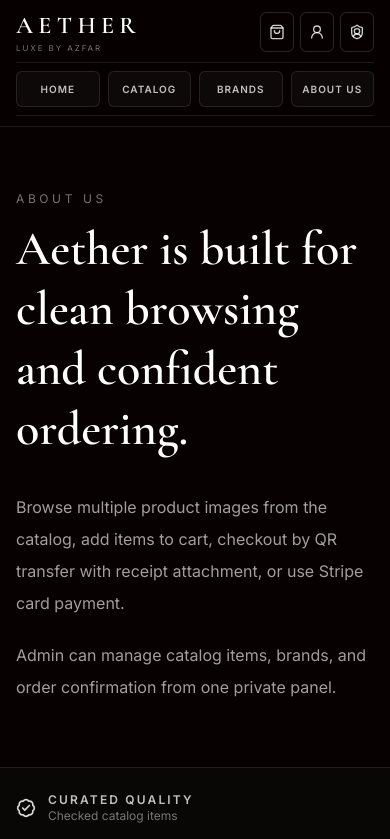
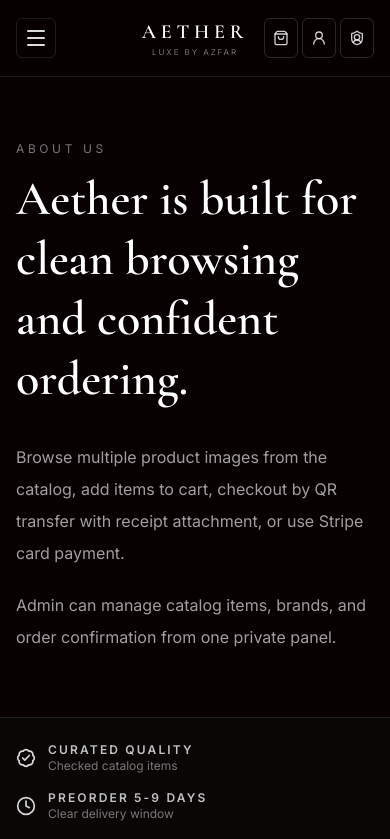
Before and after one commit to nezzotrader/aether.luxe, a Next.js app: page /about in a window 390 px wide. Shown: the top 839 px of the page. Built offline with nearby package versions, Linux system fonts and the light colour scheme.

Commit message:
kepala banaa

```diff
--- a/src/components/CartLink.tsx
+++ b/src/components/CartLink.tsx
@@ -10,10 +10,10 @@ export function CartLink() {
   return (
     <Link
       href="/cart"
-      className="relative inline-flex h-10 items-center justify-center gap-2 rounded-md border border-white/15 px-2 text-sm text-white/80 transition hover:border-white/35 hover:text-white sm:px-3"
+      className="relative inline-flex h-10 items-center justify-center gap-2 rounded-md border border-white/15 px-2 text-sm text-white/80 transition hover:border-white/35 hover:text-white md:px-3"
     >
       <ShoppingBag className="size-4" aria-hidden="true" />
-      <span className="hidden sm:inline">Cart</span>
+      <span className="hidden md:inline">Cart</span>
       {count ? (
         <span className="absolute -right-2 -top-2 grid size-5 place-items-center rounded-full bg-white text-xs font-bold text-black">
           {count}
--- a/src/components/Header.tsx
+++ b/src/components/Header.tsx
@@ -1,6 +1,7 @@
 import Link from "next/link";
 import { Search, ShieldUser, UserRound } from "lucide-react";
 import { CartLink } from "./CartLink";
+import { MobileMenu } from "./MobileMenu";
 
 type HeaderProps = {
   search?: string;
@@ -18,7 +19,41 @@ export function Header({ search = "", showSearch = true }: HeaderProps) {
   return (
     <header className="border-b border-white/10 bg-[#070102]/95">
       <div className="mx-auto grid w-full max-w-7xl gap-2 px-4 py-2.5 sm:gap-3 sm:px-6 sm:py-4 lg:px-8">
-        <div className="grid grid-cols-[minmax(0,1fr)_auto] items-center gap-2 md:grid-cols-[1fr_auto_1fr] md:gap-3">
+        <div className="relative flex h-14 items-center justify-between md:hidden">
+          <MobileMenu navItems={NAV_ITEMS} />
+
+          <Link
+            href="/"
+            className="absolute left-1/2 top-1/2 flex -translate-x-1/2 -translate-y-1/2 flex-col items-center text-center"
+          >
+            <span className="font-display text-xl font-semibold uppercase tracking-[0.24em] text-white">
+              Aether
+            </span>
+            <span className="text-[8px] uppercase tracking-[0.24em] text-white/45">
+              Luxe by Azfar
+            </span>
+          </Link>
+
+          <div className="ml-auto flex items-center justify-end gap-1">
+            <CartLink />
+            <Link
+              href="/orders"
+              className="inline-flex h-10 items-center justify-center gap-2 rounded-md border border-white/15 px-2 text-sm text-white/80 transition hover:border-white/35 hover:text-white md:px-3"
+            >
+              <UserRound className="size-4" aria-hidden="true" />
+              <span className="hidden md:inline">Profile</span>
+            </Link>
+            <Link
+              href="/admin"
+              className="inline-flex h-10 items-center justify-center gap-2 rounded-md border border-white/15 px-2 text-xs font-semibold uppercase tracking-[0.12em] text-white/80 transition hover:border-white/35 hover:text-white md:px-3"
+            >
+              <ShieldUser className="size-4" aria-hidden="true" />
+              <span className="hidden md:inline">Admin</span>
+            </Link>
+          </div>
+        </div>
+
+        <div className="hidden items-center gap-3 md:grid md:grid-cols-[1fr_auto_1fr]">
           <nav className="hidden items-center gap-7 md:flex">
             {NAV_ITEMS.map((item) => (
               <Link
@@ -44,32 +79,20 @@ export function Header({ search = "", showSearch = true }: HeaderProps) {
             <CartLink />
             <Link
               href="/orders"
-              className="inline-flex h-10 items-center justify-center gap-2 rounded-md border border-white/15 px-2 text-sm text-white/80 transition hover:border-white/35 hover:text-white sm:px-3"
+              className="inline-flex h-10 items-center justify-center gap-2 rounded-md border border-white/15 px-2 text-sm text-white/80 transition hover:border-white/35 hover:text-white md:px-3"
             >
               <UserRound className="size-4" aria-hidden="true" />
-              <span className="hidden sm:inline">Profile</span>
+              <span className="hidden md:inline">Profile</span>
             </Link>
             <Link
               href="/admin"
-              className="inline-flex h-10 items-center justify-center gap-2 rounded-md border border-white/15 px-2 text-xs font-semibold uppercase tracking-[0.12em] text-white/80 transition hover:border-white/35 hover:text-white sm:px-3"
+              className="inline-flex h-10 items-center justify-center gap-2 rounded-md border border-white/15 px-2 text-xs font-semibold uppercase tracking-[0.12em] text-white/80 transition hover:border-white/35 hover:text-white md:px-3"
             >
               <ShieldUser className="size-4" aria-hidden="true" />
-              <span className="hidden sm:inline">Admin</span>
+              <span className="hidden md:inline">Admin</span>
             </Link>
           </div>
         </div>
-
-        <nav className="grid grid-cols-4 gap-2 border-y border-white/10 py-2 md:hidden">
-          {NAV_ITEMS.map((item) => (
-            <Link
-              key={item.label}
-              href={item.href}
-              className="inline-flex h-9 min-w-0 items-center justify-center rounded-md border border-white/10 bg-white/[0.035] px-1 text-center text-[10px] font-semibold uppercase tracking-[0.1em] text-white/75 transition hover:border-white/35 hover:text-white"
-            >
-              {item.label}
-            </Link>
-          ))}
-        </nav>
 
         {showSearch ? (
           <form action="/" className="relative mx-auto w-full max-w-4xl">
--- /dev/null
+++ b/src/components/MobileMenu.tsx
@@ -0,0 +1,60 @@
+"use client";
+
+import Link from "next/link";
+import { Menu, X } from "lucide-react";
+import { useState } from "react";
+
+type MobileMenuProps = {
+  navItems: {
+    label: string;
+    href: string;
+  }[];
+};
+
+export function MobileMenu({ navItems }: MobileMenuProps) {
+  const [open, setOpen] = useState(false);
+
+  return (
+    <>
+      <button
+        type="button"
+        onClick={() => setOpen(true)}
+        className="grid size-10 place-items-center rounded-md border border-white/10 text-white/85 transition hover:border-white/35 hover:text-white"
+        aria-label="Open navigation menu"
+      >
+        <Menu className="size-6" aria-hidden="true" />
+      </button>
+
+      {open ? (
+        <div className="fixed inset-0 z-50 bg-[#070102] px-6 py-6 text-white">
+          <button
+            type="button"
+            onClick={() => setOpen(false)}
+            className="grid size-11 place-items-center rounded-md border border-white/10 text-white/85"
+            aria-label="Close navigation menu"
+          >
+            <X className="size-7" aria-hidden="true" />
+          </button>
+
+          <div className="mt-14">
+            <p className="text-xs uppercase tracking-[0.35em] text-white/35">
+              Aether Luxe
+            </p>
+            <nav className="mt-8 grid gap-6">
+              {navItems.map((item) => (
+                <Link
+                  key={item.label}
+                  href={item.href}
+                  onClick={() => setOpen(false)}
+                  className="font-display text-5xl font-semibold uppercase leading-none tracking-[0.06em] text-white transition hover:text-[#d4af37]"
+                >
+                  {item.label}
+                </Link>
+              ))}
+            </nav>
+          </div>
+        </div>
+      ) : null}
+    </>
+  );
+}
```
Also changed, not shown: 1 other file (tests, documents, lock files or other folders).
